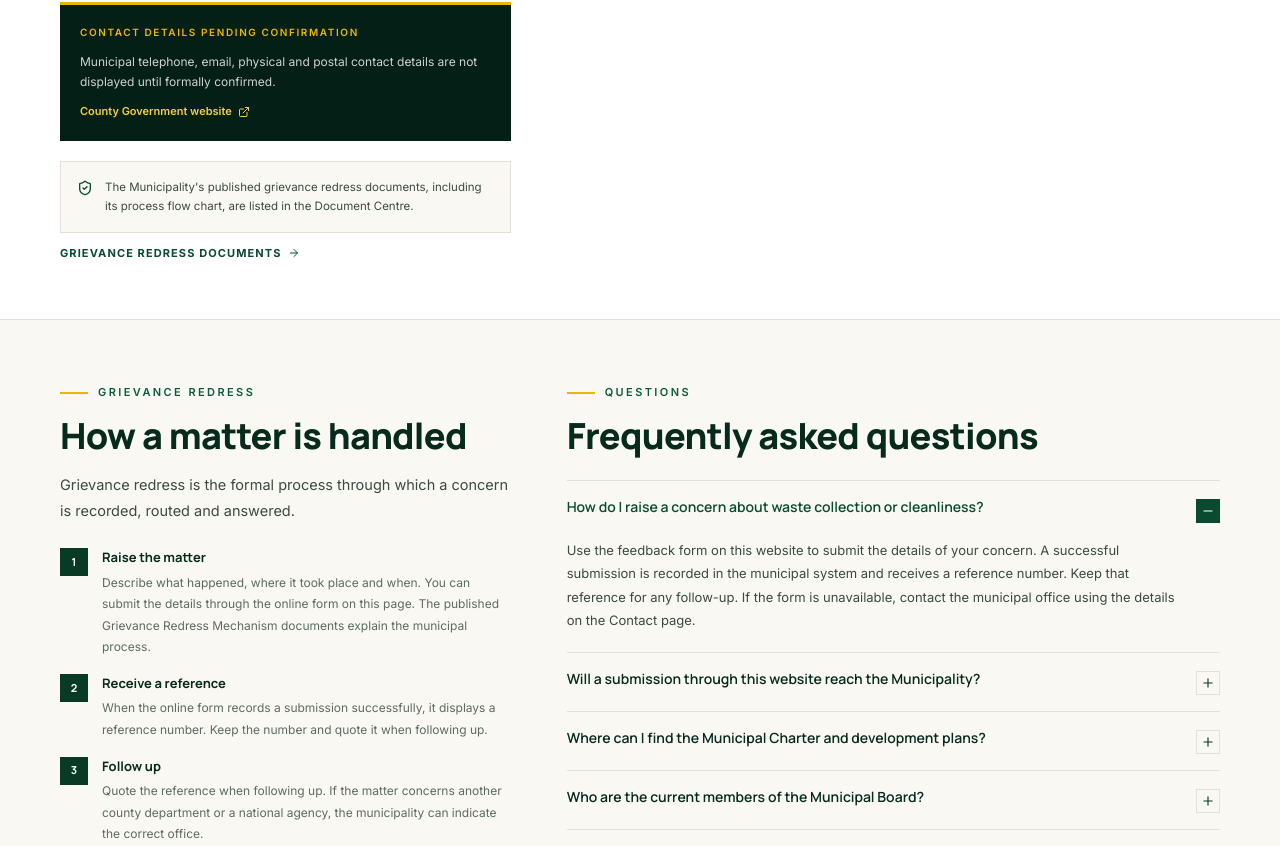
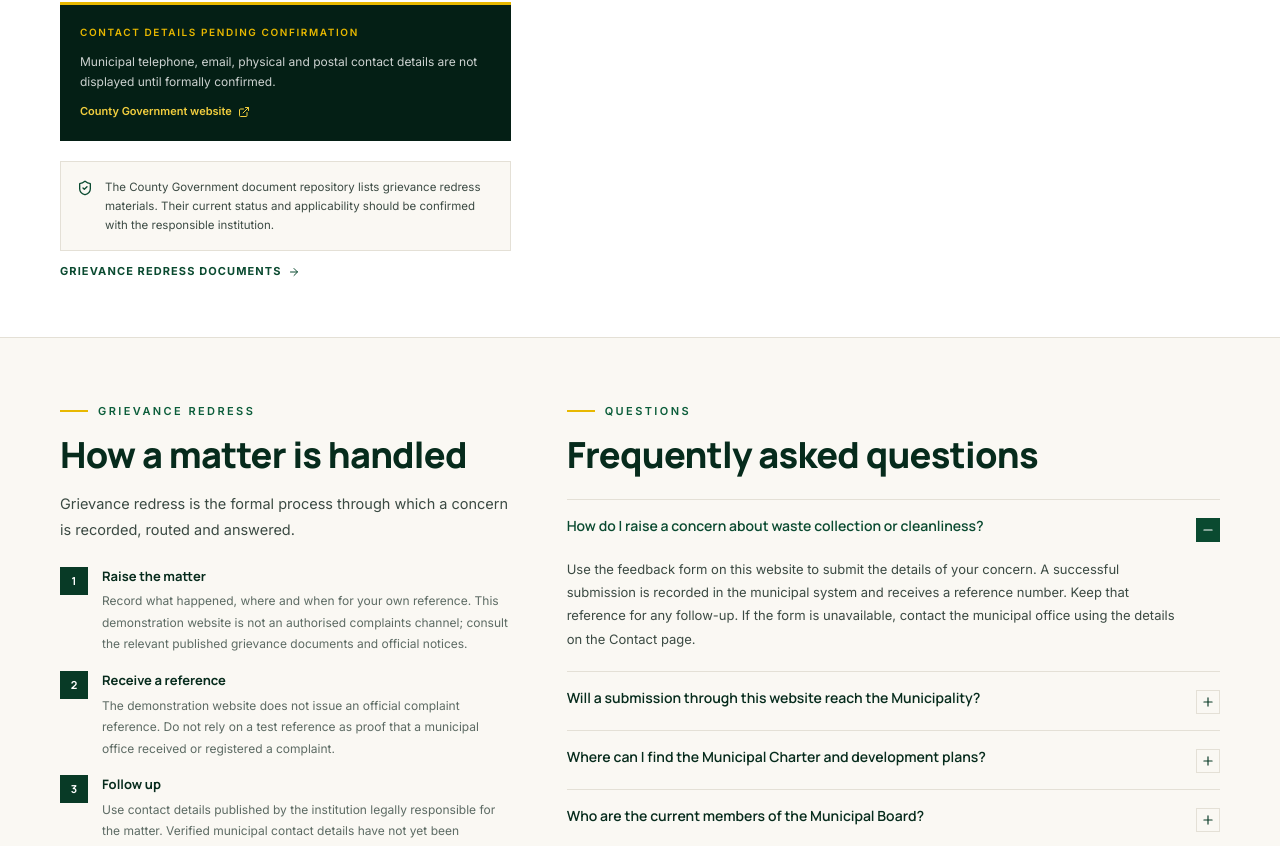
Before and after one commit to kikie254/municp, a Next.js app: page /feedback in a window 1280 px wide. Shown: the part 1327-2173 px from the top of the page. Built offline with nearby package versions, Linux system fonts and the light colour scheme; no server answers.

Commit message:
Correct grievance instructions so demonstration forms are not presented as official channels

```diff
--- a/app/feedback/page.tsx
+++ b/app/feedback/page.tsx
@@ -28,9 +28,9 @@ const categories = [
 ];
 
 const grievanceSteps = [
-  { title: "Raise the matter", text: "Describe what happened, where it took place and when. You can submit the details through the online form on this page. The published Grievance Redress Mechanism documents explain the municipal process." },
-  { title: "Receive a reference", text: "When the online form records a submission successfully, it displays a reference number. Keep the number and quote it when following up." },
-  { title: "Follow up", text: "Quote the reference when following up. If the matter concerns another county department or a national agency, the municipality can indicate the correct office." },
+  { title: "Raise the matter", text: "Record what happened, where and when for your own reference. This demonstration website is not an authorised complaints channel; consult the relevant published grievance documents and official notices." },
+  { title: "Receive a reference", text: "The demonstration website does not issue an official complaint reference. Do not rely on a test reference as proof that a municipal office received or registered a complaint." },
+  { title: "Follow up", text: "Use contact details published by the institution legally responsible for the matter. Verified municipal contact details have not yet been supplied for this website." },
 ];
 
 export default function FeedbackPage() {
@@ -79,7 +79,7 @@ export default function FeedbackPage() {
             <div className="mt-5 flex gap-3 border border-paper-line bg-paper-warm p-4">
               <ShieldCheck className="mt-0.5 h-4 w-4 shrink-0 text-green-700" aria-hidden="true" />
               <p className="text-[11.5px] leading-relaxed text-ink-soft">
-                The Municipality's published grievance redress documents, including its process flow chart, are listed in the Document Centre.
+                The County Government document repository lists grievance redress materials. Their current status and applicability should be confirmed with the responsible institution.
               </p>
             </div>
             <Link href="/resources?category=Grievance+Redress+Documents" className="mt-3 inline-flex items-center gap-1.5 text-[11px] font-bold uppercase tracking-[0.1em] text-green-700 hover:text-gold-700">
```
